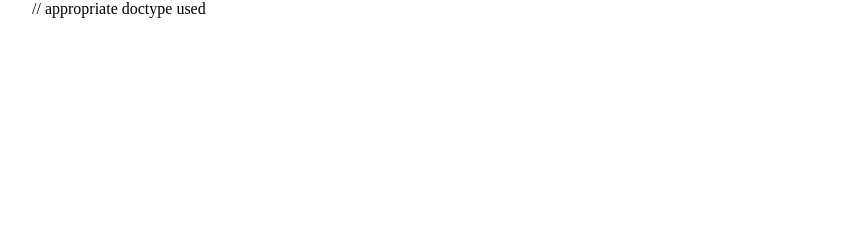
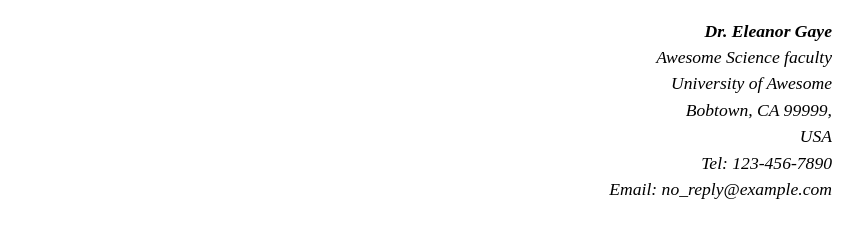
Before and after one commit to SeaWarden/cs408-lab3, a website: page index.html in a window 1280 px wide. Shown: the whole page, without its empty margins (208-1071 px from the left). Drawn offline with Linux system fonts and the light colour scheme.

Commit message:
Added sender column to index, adjusted css in relation, and added references to README

```diff
--- a/css/style.css
+++ b/css/style.css
@@ -5,6 +5,10 @@ body {
 
 .sender-column {
   text-align: right;
+  font-style: italic;
+  list-style-type: none;
+  padding: none;
+  margin: none;
 }
 
 h1 {
--- a/index.html
+++ b/index.html
@@ -1,17 +1,26 @@
-<!doctype html> // appropriate doctype used
+<!doctype html> <!--appropriate doctype used-->
 <html>
 
 <head>
-  <meta charset="utf-8">
-  <title>Re: Eileen Dover univsersity application</title>
+  <meta charset="utf-8"> <!--appropriate charset used-->
+  <title>Re: Eileen Dover university application</title> <!--appropriate title used-->
   <meta name="description" content="">
   <meta name="viewport" content="width=device-width, initial-scale=1">
-  <meta name="author" content="Dr. Eleanor Gaye">
-  <link rel="stylesheet" href="css/style.css">
+  <meta name="author" content="Dr. Eleanor Gaye"> <!--appropriate author used-->
+  <link rel="stylesheet" href="css/style.css"> <!--appropriate stylesheet linked-->
   <link rel="shortcut icon" href="img/favicon.ico">
 </head>
 
 <body>
+  <ol class="sender-column">
+    <li><strong>Dr. Eleanor Gaye</strong></li>
+    <li>Awesome Science faculty</li>
+    <li>University of Awesome</li>
+    <li>Bobtown, CA 99999,</li>
+    <li>USA</li>
+    <li>Tel: 123-456-7890</li>
+    <li>Email: no_reply@example.com</li>
+  </ol>
 
 </body>
 
```
Also changed, not shown: README.md.
